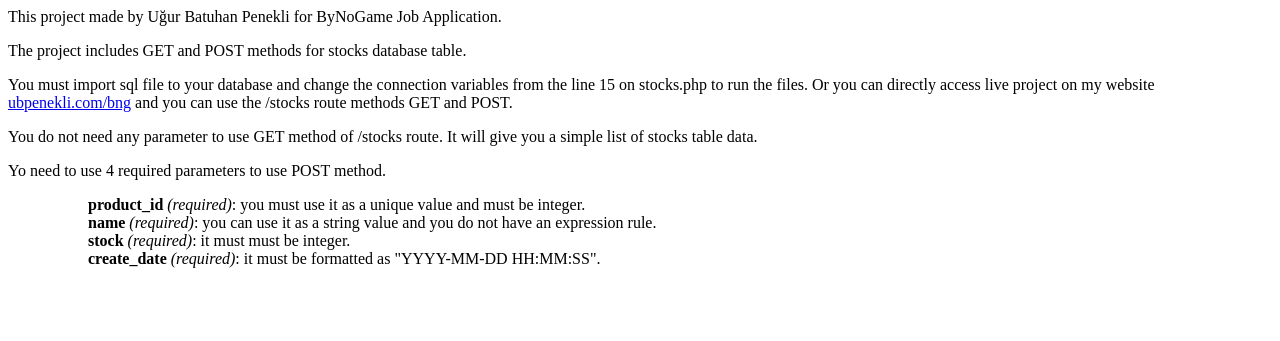
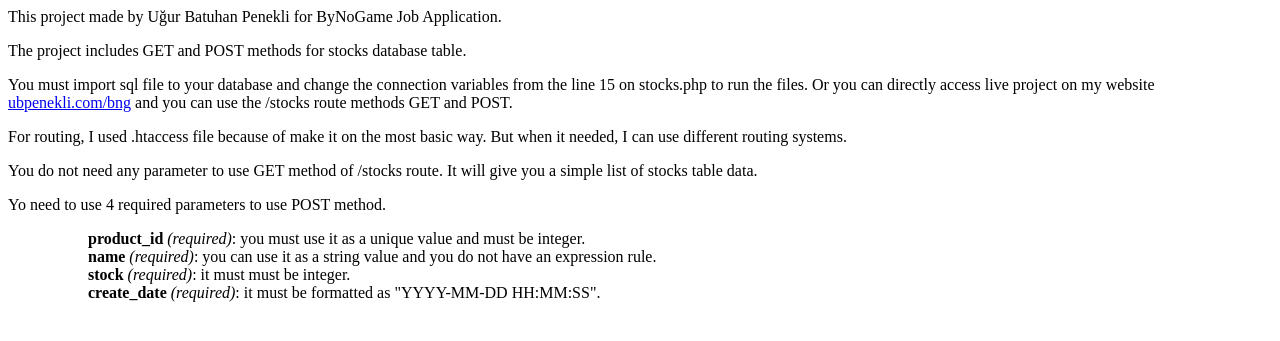
Before and after one commit to ubpenekli/bng-sample, a PHP site: page / in a window 1280 px wide. Shown: the top 341 px of the page. Run offline with PHP 8.4, Linux system fonts and the light colour scheme.

Commit message:
Update index.php

```diff
--- a/index.php
+++ b/index.php
@@ -6,6 +6,7 @@
     <p>This project made by Uğur Batuhan Penekli for ByNoGame Job Application.</p>
     <p>The project includes GET and POST methods for stocks database table.</p>
     <p>You must import sql file to your database and change the connection variables from the line 15 on stocks.php to run the files. Or you can directly access live project on my website <a href="http://ubpenekli.com/bng">ubpenekli.com/bng</a> and you can use the /stocks route methods GET and POST.</p>
+    <p>For routing, I used .htaccess file because of make it on the most basic way. But when it needed, I can use different routing systems.
     <p>You do not need any parameter to use GET method of /stocks route. It will give you a simple list of stocks table data.</p>
     <p>Yo need to use 4 required parameters to use POST method.</p>
     <ul>
```
